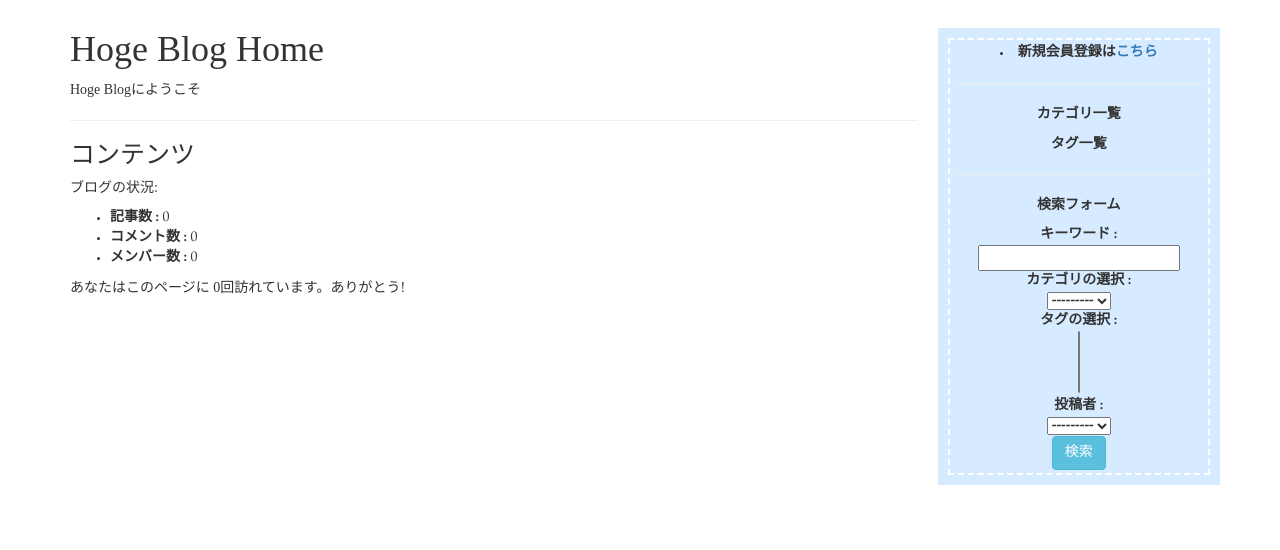
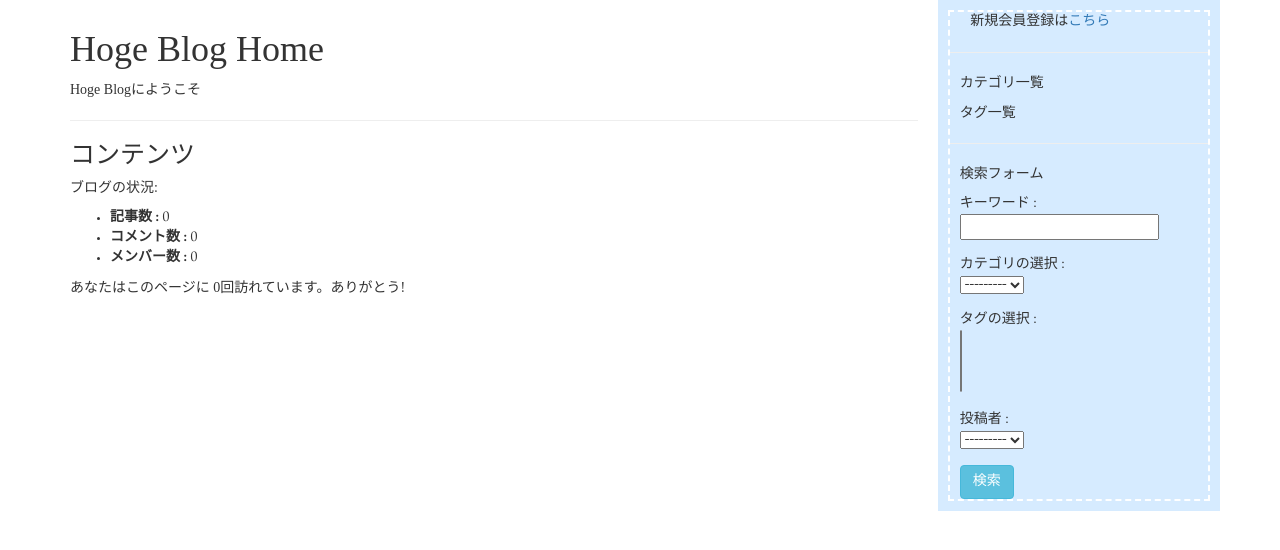
Before and after one commit to yukitotora/django_blog, a Django app: page /blog/ in a window 1280 px wide. Shown: the part 168-718 px from the top of the page. Run offline with Django 3.2, Linux system fonts and the light colour scheme; data that the repository does not hold is empty; some libraries are stand-ins or nearby versions.

Commit message:
herokuデプロイ用のファイルの追加と調整

```diff
--- a/blog/static/css/style.css
+++ b/blog/static/css/style.css
@@ -80,21 +80,30 @@ ul.list li {
   font-size: 20px;
 }
 
-.sidelist ul li {
-  list-style-type: none!important;
-}
-
-.sidelist {
+.blog-sidebar {
   font-family: 'Palatino Linotype';
-  font-weight: bold;
-  padding: 0.2em 0.5em;
-  margin: 2em 0;
   background: #d6ebff;
   box-shadow: 0px 0px 0px 10px #d6ebff;
   border: dashed 2px white;
-  text-align:center;
+}
+
+.blog-sidebar ul {
+  list-style-type: none!important;
+  margin-left: 2%;
+  padding-left: 2%;
 }
 
 .label {
   color: black;
 }
+
+li.non-list {
+  list-style-type: none!important;
+  margin-left: 4%;
+  padding-left: 4%;
+}
+
+.yohaku {
+  margin-left: 2%;
+  padding-left: 2%;
+}
--- a/blog/templates/base_generic.html
+++ b/blog/templates/base_generic.html
@@ -42,20 +42,18 @@
             {% block content %}{% endblock %}
           </div>
           <div class="col-md-3">
-            <aside>
-              <div class="sidelist">
+            <aside class="blog-sidebar">
                 {% if user.is_authenticated %}
                   <ul>
                     <li>User : {{ user.get_username }}</li>
                 {% else %}
-                    <li>新規会員登録は<a href="{% url 'signup' %}">こちら</a></li>
+                    <li class="non-list">新規会員登録は<a href="{% url 'signup' %}">こちら</a></li>
                   </ul>
                 {% endif %}
                 <hr>
                 {% create_category_and_tag_list %}
                 <hr>
                 {% create_search_form request %}
-              </div>
             </aside>
           </div>
         </main>
--- a/blog/templates/blog/category_and_tag_list.html
+++ b/blog/templates/blog/category_and_tag_list.html
@@ -1,3 +1,4 @@
+<div class="yohaku">
   <p>カテゴリ一覧</p>
   <ul>
     {% for category in category_list %}
@@ -11,3 +12,4 @@
       <li><a href="{% url 'post-tag-list' tag.pk %}">{{ tag }}</a></li>
     {% endfor %}
   </ul>
+</div>
--- a/blog/templates/blog/search_form.html
+++ b/blog/templates/blog/search_form.html
@@ -1,37 +1,33 @@
-<p class="menu-label">検索フォーム</p>
+<div class="yohaku">
+  <p>検索フォーム</p>
   <form action="{% url 'blogs' %}" method="GET">
-  <div class="field">
-    <div class="control">
+    <div class="form-group">
+      <div class="form-control-sm mx-auto style="width: 200px;">
         キーワード : {{ form.key_word }}
       </div>
     </div>
 
-  <div class="field">
-    <div class="control">
-      <div class="select">
+    <div class="form-group">
+      <div class="form-control-sm">
           カテゴリの選択 : <br>
           {{ form.category }}
       </div>
     </div>
-  </div>
 
-  <div class="field">
-    <div class="control">
-        <div class="select is-multiple">
+    <div class="form-group">
+      <div class="form-control-sm">
             タグの選択 : <br>
             {{ form.tag }}
       </div>
     </div>
-  </div>
 
-  <div class="field">
-    <div class="control">
-      <div class="select">
+    <div class="form-group">
+      <div class="form-control-sm">
           投稿者 : <br>
           {{ form.author }}
-      </div>
       </div>
     </div>
 
     <button class="btn btn-info" type="submit">検索</button>
   </form>
+</div>
--- /dev/null
+++ b/runtime.txt
@@ -0,0 +1 @@
+python-3.8.5
```
Also changed, not shown: diyblog/settings.py (+15 -2 lines), requirements.txt (added, +19 -0 lines), 1 other file. Lines whose indentation alone changed are shown as unchanged.
